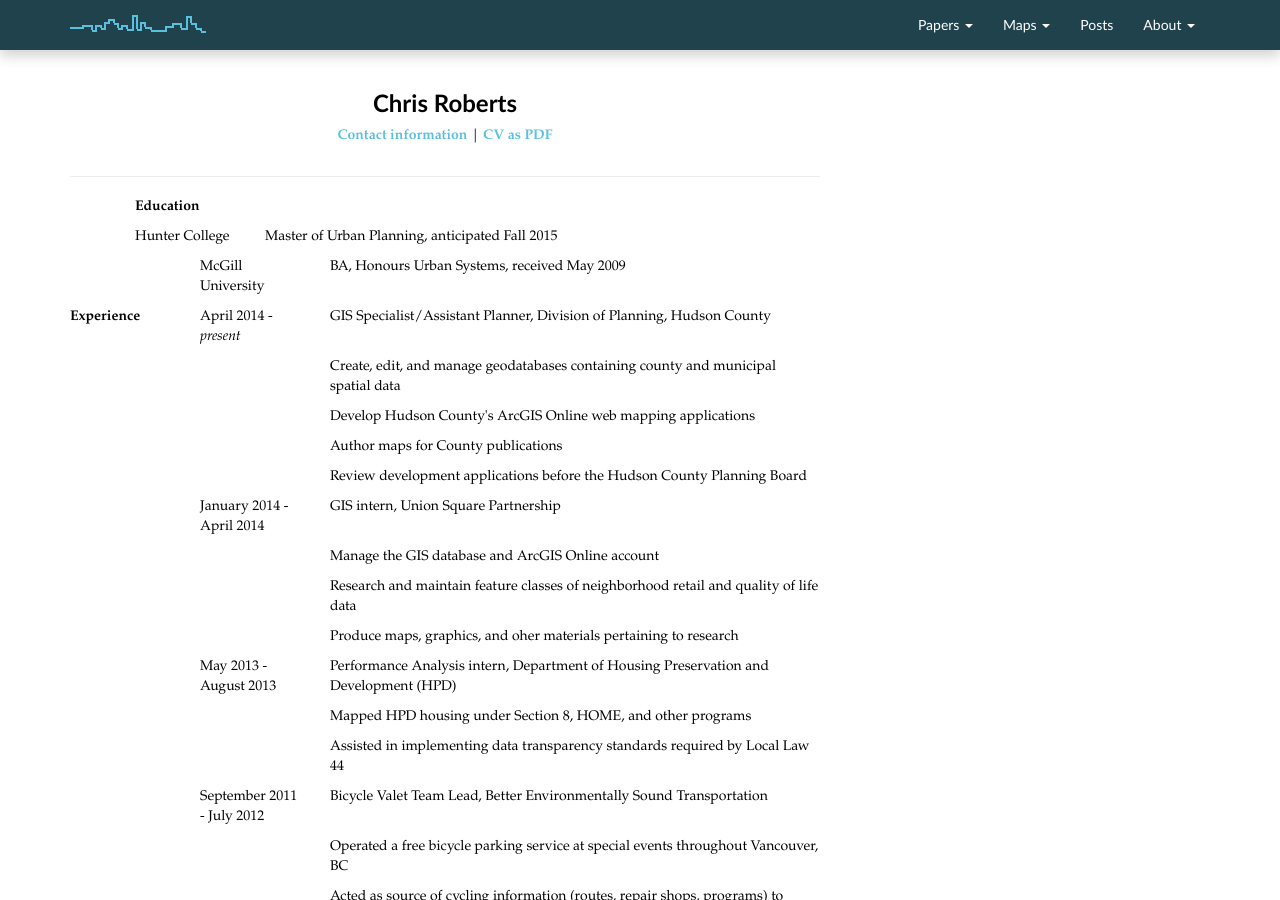
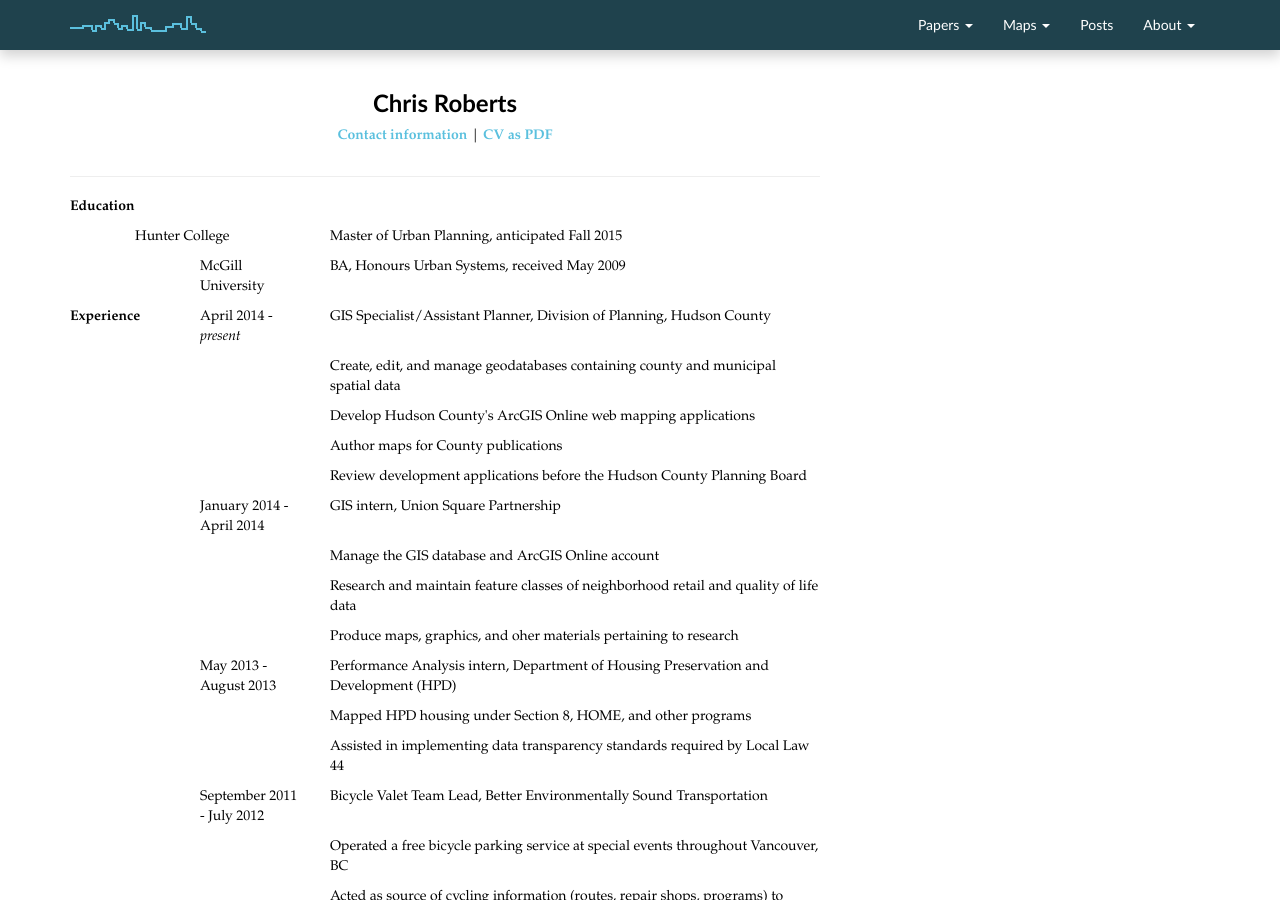
Before and after one commit to chrisrobertsnyc/chrisrobertsnyc.github.io, a Jekyll site: the page built from about/cv.html, in a window 1280 px wide and 900 px high. Built offline with Jekyll 4.4.1, drawn with Linux system fonts in a browser that asks for light colours; nearby versions of some CDN libraries.

Commit message:
retesting xs offset 1

```diff
--- a/about/cv.html
+++ b/about/cv.html
@@ -10,7 +10,7 @@
 </div>
 <hr>
 <div class="row">
-	<div class="col-md-2 col-xs-offset-1">
+	<div class="col-md-2">
 		<p><strong>Education</strong></p>
 	</div>
 </div>
@@ -18,7 +18,7 @@
 	<div class="col-md-2 col-xs-offset-1">
 		<p>Hunter College</p>
 	</div>
-	<div class="col-md-8">
+	<div class="col-md-8  col-xs-offset-1">
 		<p>Master of Urban Planning, anticipated Fall 2015</p>
 	</div>
 </div>
```
